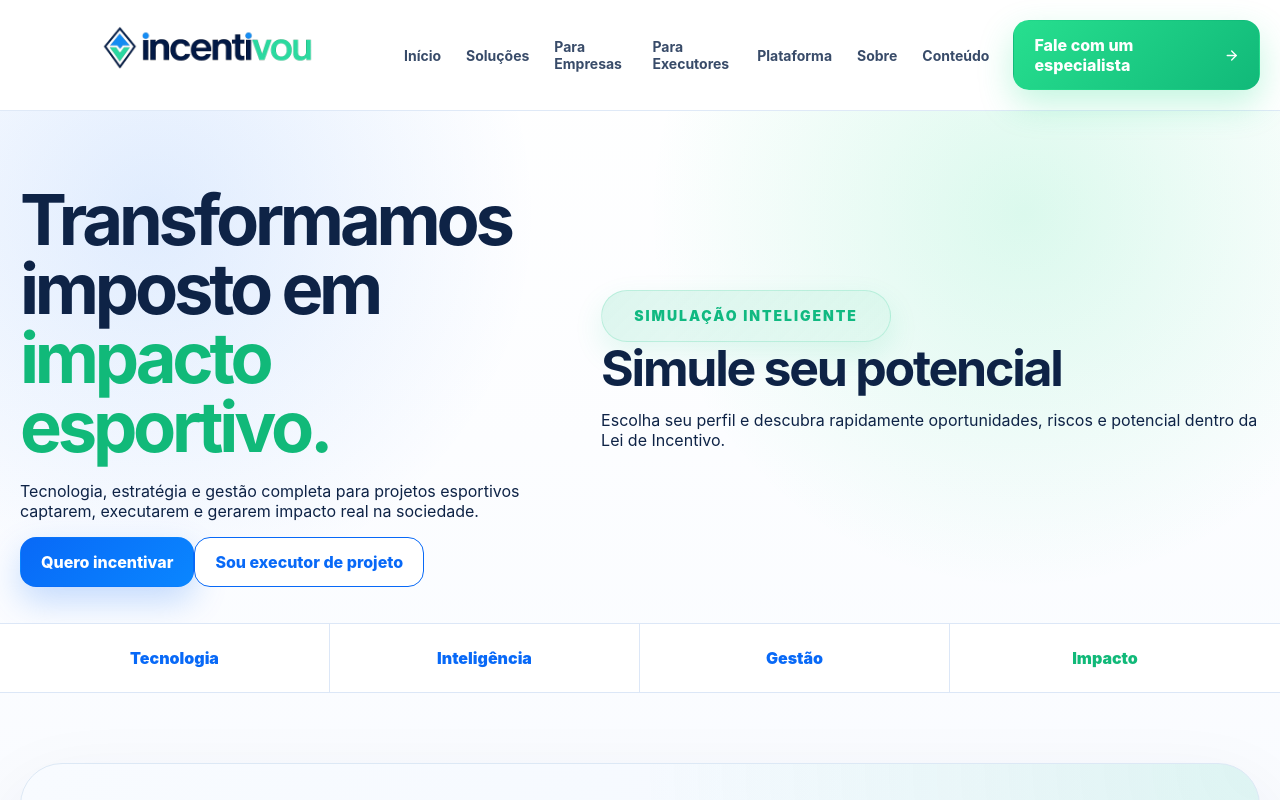
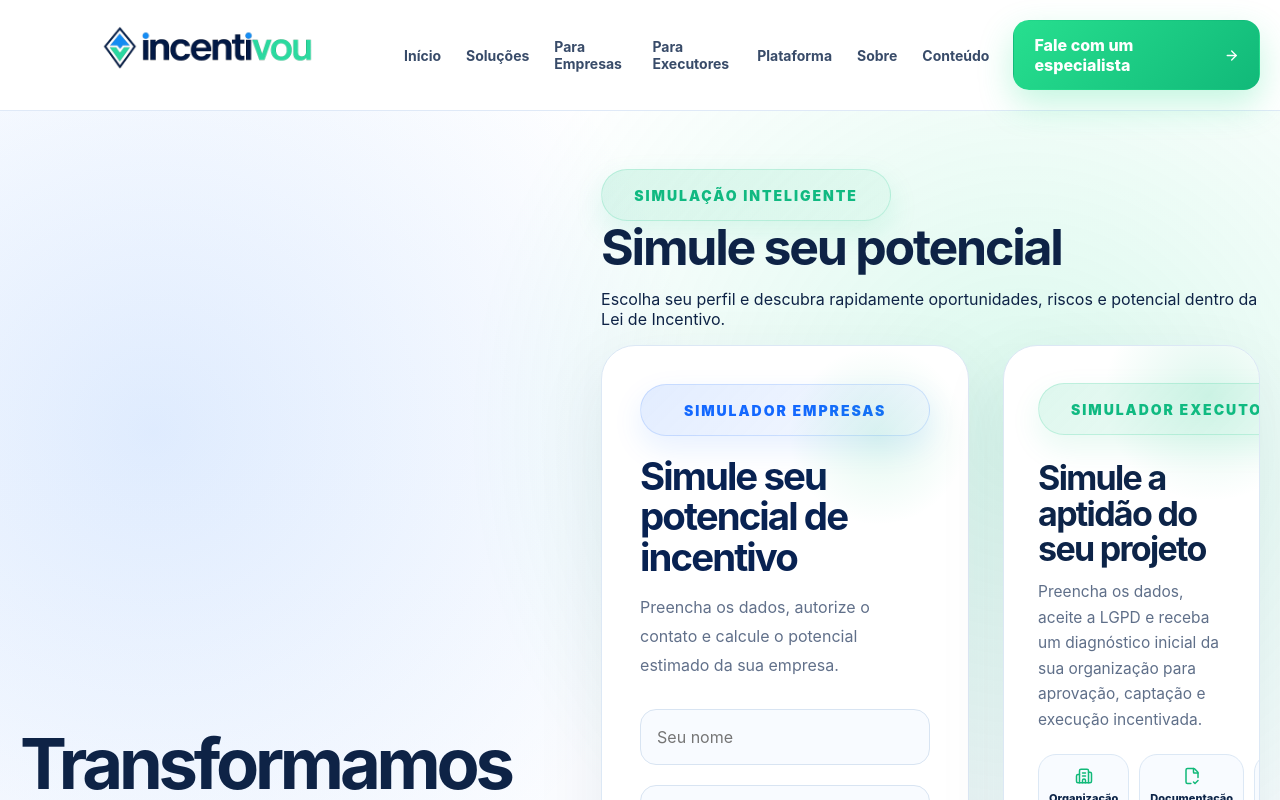
Before and after one commit to Brunoleoguilherme/incentivou-site, a Next.js app: page / in a window 1280 px wide. Shown: the top 800 px of the page. Built offline with nearby package versions, Linux system fonts and the light colour scheme.

Commit message:
Corrige hero home com cards de simulacao

```diff
--- a/app/globals.css
+++ b/app/globals.css
@@ -3485,38 +3485,30 @@
   }
 }
 
-/* RESTAURA HERO ORIGINAL DA HOME */
-
-.hero .empresaSimulatorCard,
-.hero .executorPremiumCard,
-.hero .executorSimulator {
-  display: none !important;
-}
+/* =========================================================
+   HERO HOME - RESTAURADO
+========================================================= */
 
 .hero .premiumSystem {
   display: block !important;
-  max-width: 680px;
-}
-
-.hero .simulatorProfileGrid {
-  display: grid !important;
-  grid-template-columns: repeat(2, 1fr);
-  gap: 24px;
-}
-
-/* RESTAURAR CARD SIMULAÇÃO DO HERO */
-
-.hero .premiumSystem {
   width: 100% !important;
   max-width: 760px !important;
   padding: 56px !important;
   border-radius: 36px !important;
-  background: rgba(255,255,255,.72) !important;
+  background: rgba(255,255,255,.78) !important;
   border: 1px solid #dce8f5 !important;
   box-shadow: 0 30px 90px rgba(8,34,82,.10) !important;
+  position: relative !important;
+  overflow: hidden !important;
+}
+
+.hero .premiumSystem > * {
+  position: relative !important;
+  z-index: 2 !important;
 }
 
 .hero .simulatorOnlyHeader {
+  display: block !important;
   text-align: center !important;
   margin-bottom: 34px !important;
 }
@@ -3525,6 +3517,7 @@
   display: grid !important;
   grid-template-columns: repeat(2, 1fr) !important;
   gap: 28px !important;
+  width: 100% !important;
 }
 
 .hero .profileSimCard {
@@ -3534,9 +3527,12 @@
   min-height: 310px !important;
   padding: 34px !important;
   border-radius: 28px !important;
-  text-decoration: none !important;
   background: #fff !important;
   border: 1px solid #dce8f5 !important;
+  color: var(--navy) !important;
+  text-decoration: none !important;
+  opacity: 1 !important;
+  visibility: visible !important;
 }
 
 .hero .profileSimCard small {
@@ -3547,88 +3543,24 @@
 }
 
 .hero .profileSimCard strong {
+  display: block !important;
   font-size: 34px !important;
   line-height: 1.02 !important;
+  margin: 16px 0 !important;
   color: var(--navy) !important;
 }
 
 .hero .profileSimCard p {
+  display: block !important;
   font-size: 18px !important;
   line-height: 1.5 !important;
   color: var(--muted) !important;
 }
 
 .hero .profileSimCard span {
-  width: fit-content !important;
-}
-
-/* =========================================================
-   FIX DEFINITIVO - CARDS DO SIMULADOR NO HERO
-========================================================= */
-
-.hero .premiumSystem {
-  width: 100% !important;
-  max-width: 760px !important;
-  padding: 56px !important;
-  border-radius: 36px !important;
-  background: rgba(255,255,255,.72) !important;
-  border: 1px solid #dce8f5 !important;
-  box-shadow: 0 30px 90px rgba(8,34,82,.10) !important;
-}
-
-.hero .simulatorOnlyHeader {
-  display: block !important;
-  text-align: center !important;
-  margin-bottom: 34px !important;
-}
-
-.hero .simulatorProfileGrid {
-  display: grid !important;
-  grid-template-columns: repeat(2, minmax(0, 1fr)) !important;
-  gap: 28px !important;
-  width: 100% !important;
-}
-
-.hero .simulatorProfileGrid > a,
-.hero .profileSimCard {
-  display: flex !important;
-  visibility: visible !important;
-  opacity: 1 !important;
-  flex-direction: column !important;
-  justify-content: space-between !important;
-  min-height: 310px !important;
-  padding: 34px !important;
-  border-radius: 28px !important;
-  text-decoration: none !important;
-  background: #fff !important;
-  border: 1px solid #dce8f5 !important;
-  color: var(--navy) !important;
-}
-
-.hero .profileSimCard small,
-.hero .profileSimCard strong,
-.hero .profileSimCard p,
-.hero .profileSimCard span {
-  display: block !important;
-  visibility: visible !important;
-  opacity: 1 !important;
-}
-
-.hero .profileSimCard strong {
-  font-size: 34px !important;
-  line-height: 1.02 !important;
-  margin: 16px 0 !important;
-}
-
-.hero .profileSimCard p {
-  font-size: 18px !important;
-  line-height: 1.5 !important;
-  color: var(--muted) !important;
-}
-
-.hero .profileSimCard span {
   display: inline-flex !important;
   align-items: center !important;
+  justify-content: center !important;
   gap: 8px !important;
   width: fit-content !important;
 }
```
